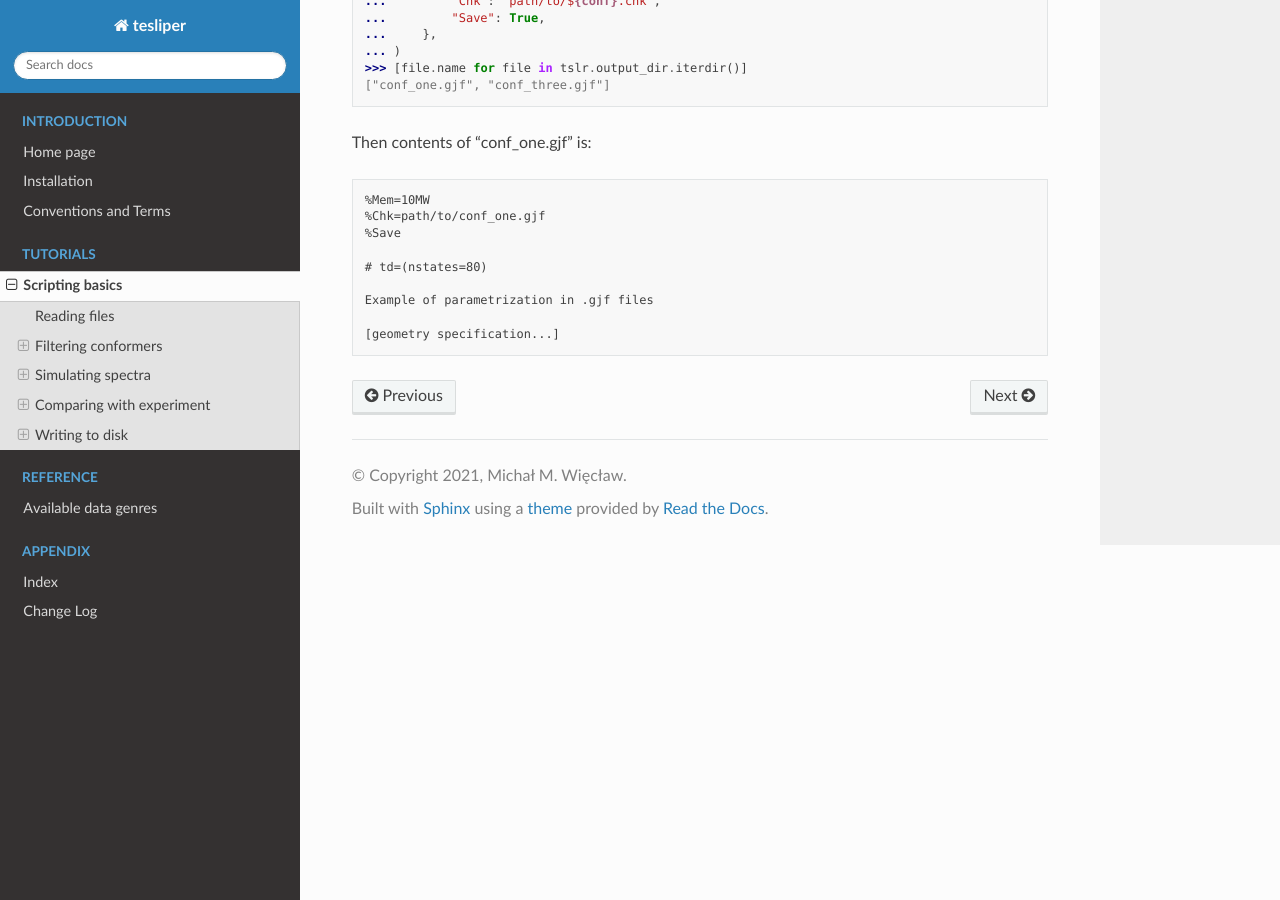
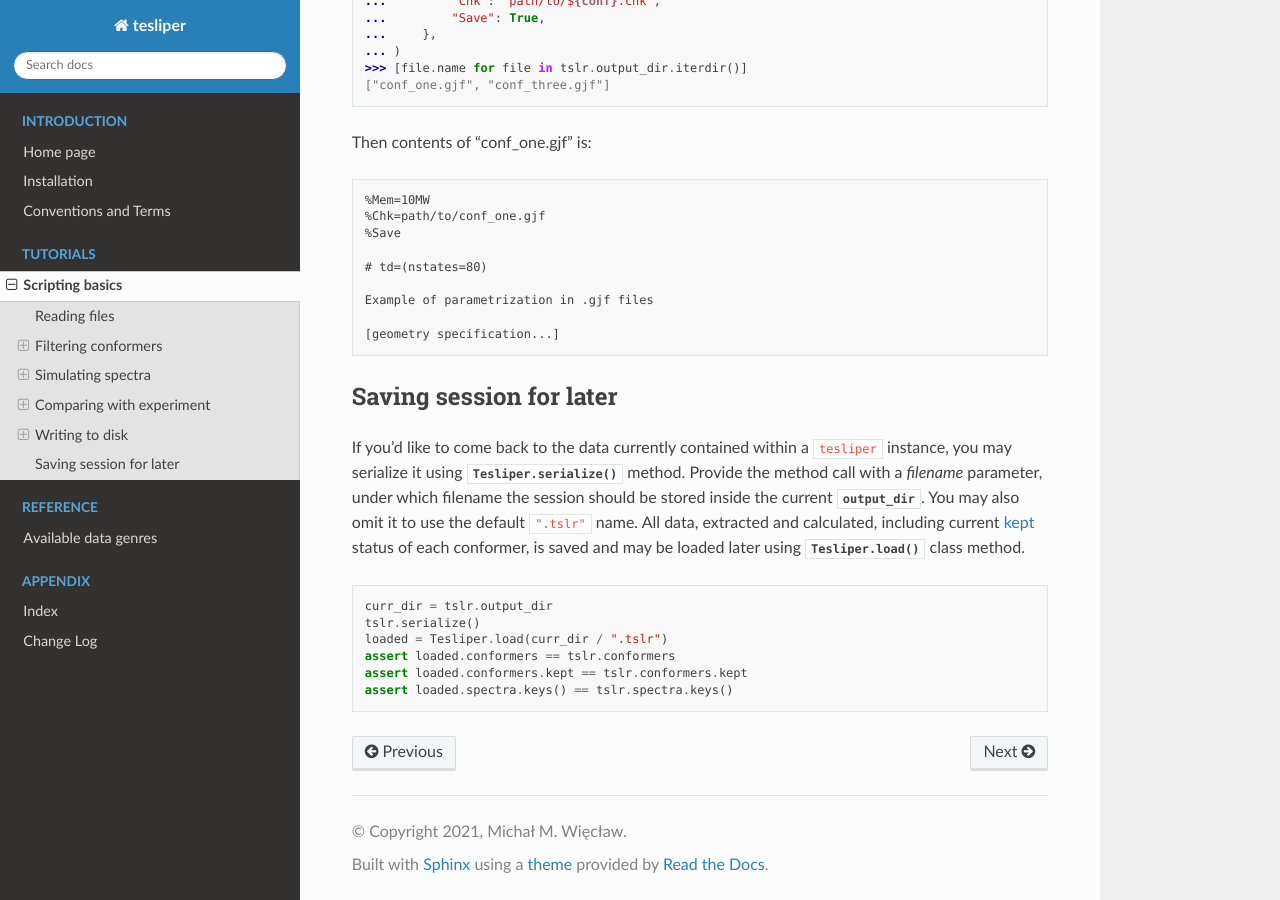
Before and after one commit to mishioo/tesliper, a Sphinx documentation site: the page built from docs/source/tutorial.rst, in a window 1280 px wide and 900 px high, scrolled down 12559 px. Built offline with Sphinx 7.4.7 and the Read the Docs theme 2.0.0, drawn with Linux system fonts in a browser that asks for light colours; pages that are not in the unit, such as notebooks, are missing from menus.

Commit message:
Described serialization of Tesliper in tutorial.

```diff
--- a/docs/source/tutorial.rst
+++ b/docs/source/tutorial.rst
@@ -675,3 +675,23 @@ Then contents of "conf_one.gjf" is:
     Example of parametrization in .gjf files
 
     [geometry specification...]
+
+Saving session for later
+------------------------
+
+If you'd like to come back to the data currently contained within a ``tesliper``
+instance, you may serialize it using :meth:`.Tesliper.serialize` method. Provide the
+method call with a *filename* parameter, under which filename the session should be
+stored inside the current :attr:`~.Tesliper.output_dir`. You may also omit it to use the
+default ``".tslr"`` name. All data, extracted and calculated, including current
+:term:`kept` status of each conformer, is saved and may be loaded later using
+:meth:`.Tesliper.load` class method.
+
+.. code-block:: python
+
+    curr_dir = tslr.output_dir
+    tslr.serialize()
+    loaded = Tesliper.load(curr_dir / ".tslr")
+    assert loaded.conformers == tslr.conformers
+    assert loaded.conformers.kept == tslr.conformers.kept
+    assert loaded.spectra.keys() == tslr.spectra.keys()
```
